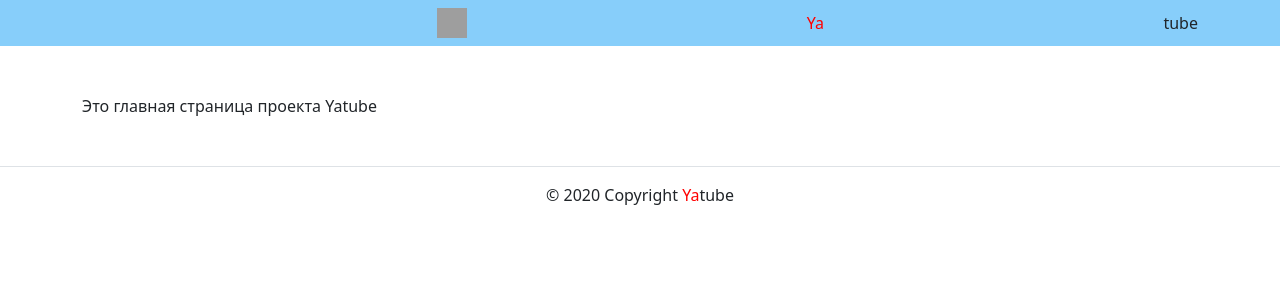
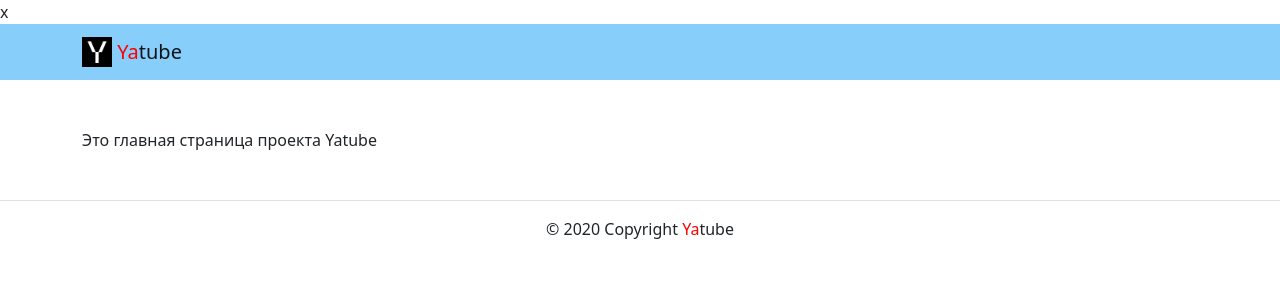
Before and after one commit to RUS-Next/yatube_project, a Django app: page / in a window 1280 px wide. Shown: the top 300 px of the page. Run offline with Django 5.2, Linux system fonts and the light colour scheme; some libraries are stand-ins or nearby versions; grey boxes are pictures that could not be loaded.

Commit message:
Added staticfiles

```diff
--- a/yatube/templates/base.html
+++ b/yatube/templates/base.html
@@ -1,4 +1,5 @@
 <!DOCTYPE html> <!-- Используется html 5 версии -->
+{% load static %}
 <html lang="ru"> <!-- Язык сайта - русский -->
   <head>
     <meta charset="utf-8"> <!-- Кодировка сайта -->
@@ -6,13 +7,13 @@
     <meta name="viewport" content="width=device-width, initial-scale=1">
     <!-- Загружаем фав-иконки -->
     <link rel="icon" href="img/fav/fav.ico" type="image">
-    <link rel="apple-touch-icon" sizes="180x180" href="img/fav/apple-touch-icon.png">
-    <link rel="icon" type="image/png" sizes="32x32" href="img/fav/favicon-32x32.png">
-    <link rel="icon" type="image/png" sizes="16x16" href="img/fav/favicon-16x16.png">
+    <link rel="apple-touch-icon" sizes="180x180" href="{% static 'img/fav/apple-touch-icon.png' %}">
+    <link rel="icon" type="image/png" sizes="32x32" href="{% static 'img/fav/favicon-32x32.png' %}">
+    <link rel="icon" type="image/png" sizes="16x16" href="{% static 'img/fav/favicon-16x16.png' %}">
     <meta name="msapplication-TileColor" content="#da532c">
     <meta name="theme-color" content="#ffffff">
     <!-- Подключен файл со стандартными стилями бустрап -->
-    <link rel="stylesheet" href="css/bootstrap.min.css">
+    <link rel="stylesheet" href="{% static 'css/bootstrap.min.css' %}">
     <title>Последние обновления на сайте</title>
   </head>
   <body>
--- a/yatube/templates/includes/header.html
+++ b/yatube/templates/includes/header.html
@@ -1,10 +1,11 @@
 <!-- Использованы классы бустрапа для создания типовой навигации с логотипом -->
 <!-- В дальнейшем тут будет создано полноценное меню -->
+{% load static %}x
 <nav class="navbar navbar-light" style="background-color: lightskyblue">
     <div class="container">
         <!-- ссылка должна вести на главную страницу -->
-        <a class="navbar-brand" href="">
-            <a href="{% url 'posts:index' %}"><img src="img/logo.png" width="30" height="30" class="d-inline-block align-top" alt=""></a>
+        <a class="navbar-brand" href="{% url 'posts:index' %}">
+            <img src="{% static 'img/logo.png' %}" width="30" height="30" class="d-inline-block align-top" alt="">
             <!-- тег span используется для добавления нужных стилей отдельным участкам текста -->
             <span style="color:red">Ya</span>tube
         </a>
```
Also changed, not shown: yatube/yatube/settings.py (+7 -1 lines), yatube/static/css/bootstrap.min.css (renamed from yatube/templates/posts/css/bootstrap.min.css), yatube/static/img/fav/android-chrome-192x192.png (added), yatube/static/img/fav/android-chrome-256x256.png (added), yatube/static/img/fav/apple-touch-icon.png (added), yatube/static/img/fav/favicon-16x16.png (added), yatube/static/img/fav/favicon-32x32.png (added), yatube/static/img/fav/favicon.ico (added), yatube/static/img/fav/mstile-150x150.png (added), yatube/static/img/fav/safari-pinned-tab.svg (added), yatube/static/img/logo.png (added), 1 other file.
